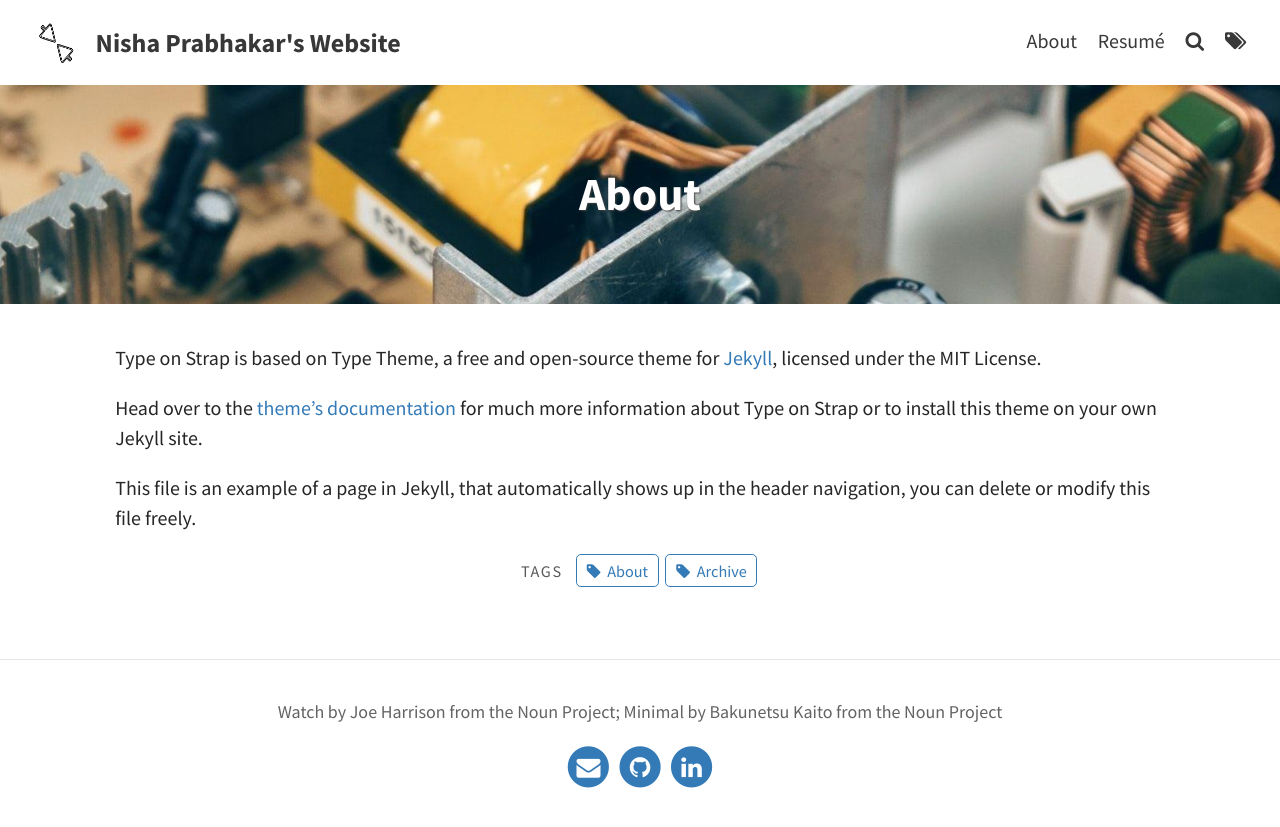
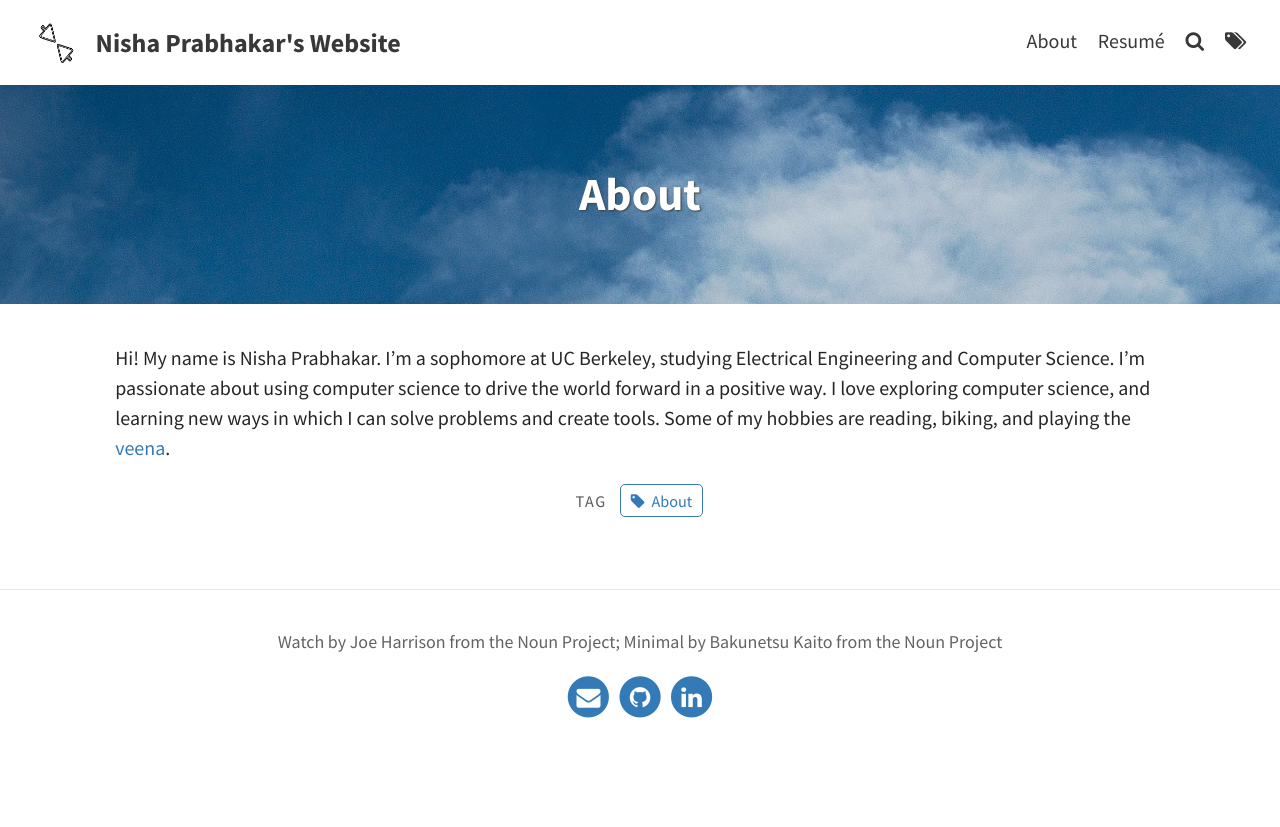
Before and after one commit to nishap1225/nishap1225.github.io, a Jekyll site: the page built from pages/about.md, in a window 1280 px wide. Shown: the top 827 px of the page. Built offline with Jekyll 4.4.1, drawn with Linux system fonts in a browser that asks for light colours.

Commit message:
about page

```diff
--- a/pages/about.md
+++ b/pages/about.md
@@ -2,12 +2,8 @@
 layout: page
 title: About
 permalink: /about/
-feature-img: "assets/img/pexels/circuit.jpeg"
-tags: [About, Archive]
+feature-img: "assets/img/pexels/blue_sky.jpg"
+tags: [About]
 ---
 
-Type on Strap is based on Type Theme, a free and open-source theme for [Jekyll](http://jekyllrb.com/), licensed under the MIT License.
-
-Head over to the [theme's documentation](https://github.io/sylhare/Type-on-Strap) for much more information about Type on Strap or to install this theme on your own Jekyll site.
-
-This file is an example of a page in Jekyll, that automatically shows up in the header navigation, you can delete or modify this file freely.
+Hi! My name is Nisha Prabhakar. I'm a sophomore at UC Berkeley, studying Electrical Engineering and Computer Science. I'm passionate about using computer science to drive the world forward in a positive way. I love exploring computer science, and learning new ways in which I can solve problems and create tools. Some of my hobbies are reading, biking, and playing the [veena](https://en.wikipedia.org/wiki/Veena#:~:text=The%20veena%20(IAST%3A%20v%C4%AB%E1%B9%87%C4%81),lutes%2C%20zithers%20and%20arched%20harps.).
```
Also changed, not shown: assets/img/pexels/blue_blotches.jpg (added), assets/img/pexels/blue_sky.jpg (added).
